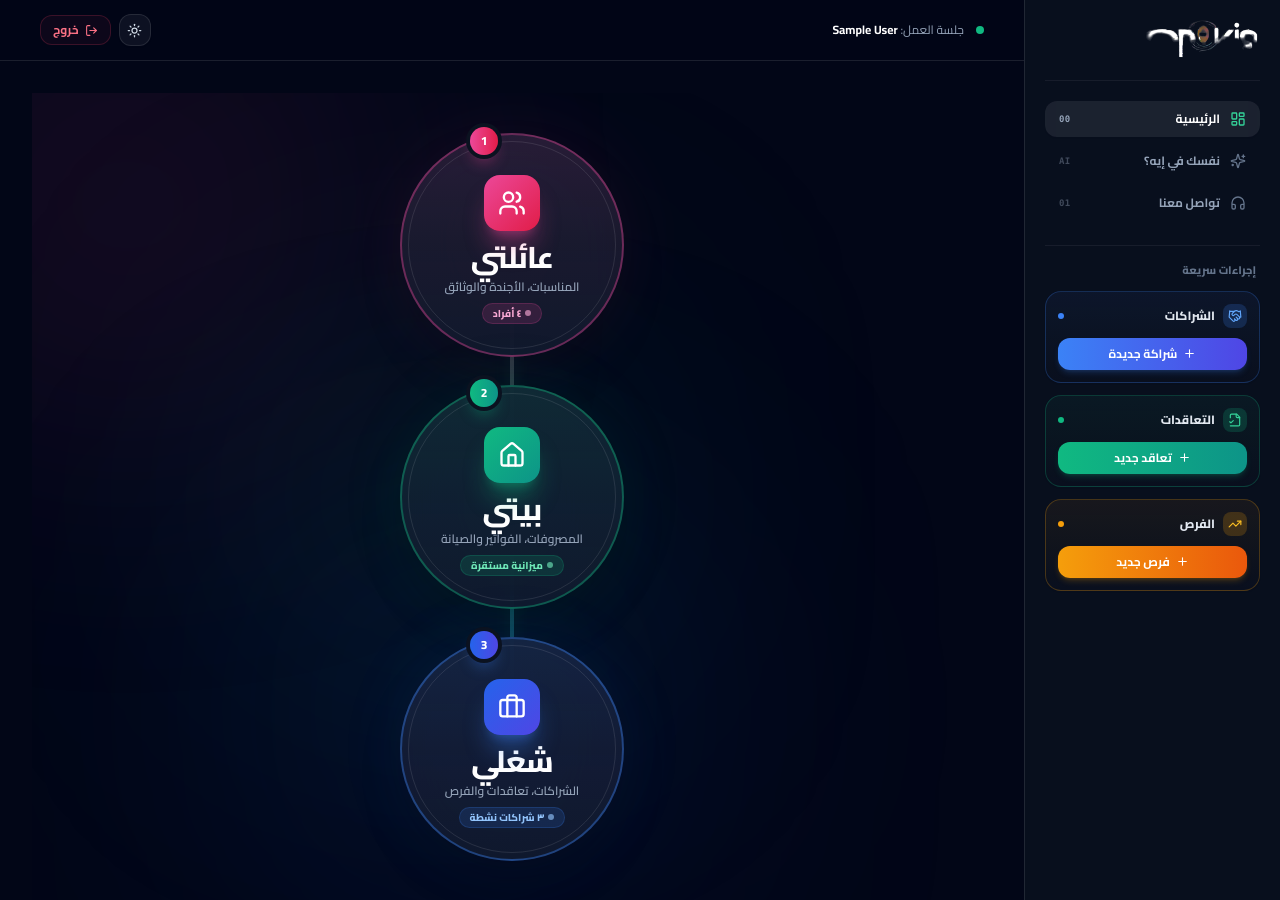
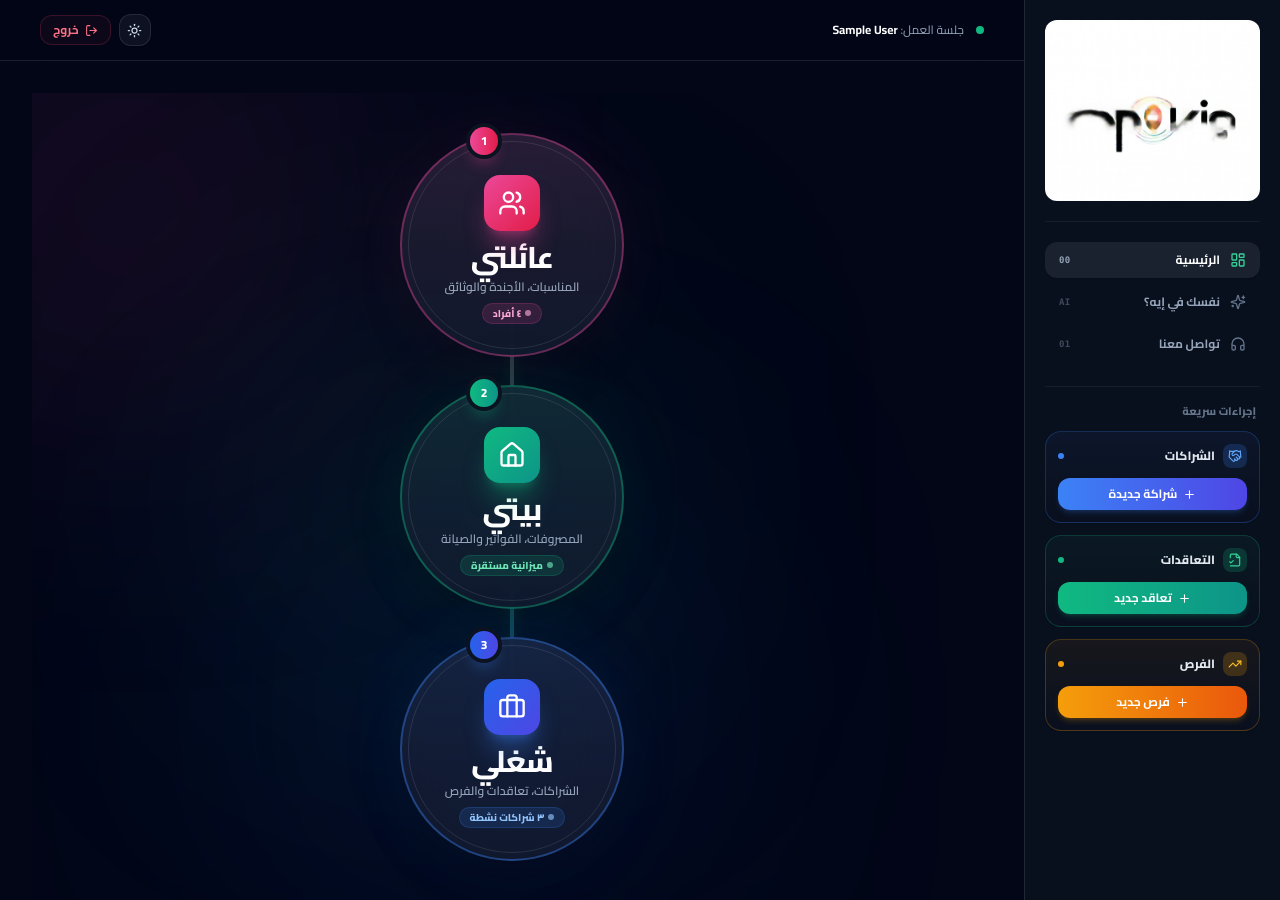
Before and after one commit to aliabdlatif1510-cell/opekia1, a Next.js app: page /dashboard in a window 1280 px wide. Shown: the top 900 px of the page. Built offline with nearby package versions, Linux system fonts and the light colour scheme; sample sign-in values are in the browser's storage.

Commit message:
Fix: Correct logo aspect ratio to prevent squishing

```diff
--- a/app/LoginClient.tsx
+++ b/app/LoginClient.tsx
@@ -2,6 +2,7 @@
 
 import { useState, useEffect, Suspense, type FormEvent } from "react";
 import { useRouter } from "next/navigation";
+import Image from "next/image";
 import { Sparkles, Mail, Lock, Loader2 } from "lucide-react";
 import { supabase, isSupabaseConfigured } from "@/lib/supabase";
 
@@ -100,10 +101,13 @@ function LoginForm() {
       <div className="relative w-full max-w-md">
         <div className="mb-8 text-center">
           <div className="mx-auto mb-4 flex justify-center">
-            <img
-              src="/logo-dark.png"
+            <Image
+              src="/logo.jpg"
               alt="أوبكيا | Opekia"
-              className="h-16 w-auto object-contain drop-shadow-2xl"
+              width={300}
+              height={100}
+              className="object-contain w-auto h-auto mx-auto rounded-2xl"
+              priority
             />
           </div>
           <h1 className="text-3xl font-extrabold text-white">أوبكيا | Opekia</h1>
--- a/app/dashboard/layout.tsx
+++ b/app/dashboard/layout.tsx
@@ -1,6 +1,7 @@
 "use client";
 
 import Link from "next/link";
+import Image from "next/image";
 import { usePathname, useRouter } from "next/navigation";
 import { useEffect, useState, Suspense, type ReactNode } from "react";
 import {
@@ -118,18 +119,13 @@ export default function DashboardLayout({ children }: { children: ReactNode }) {
       <aside className="border-b border-slate-200/80 bg-white/80 p-5 backdrop-blur-xl dark:border-white/10 dark:bg-navy-900/80 md:min-h-screen md:w-64 md:border-b-0 md:border-e">
         {/* Brand Header with Official Logo */}
         <div className="flex items-center justify-between pb-5 border-b border-slate-200/60 dark:border-white/[0.06]">
-          <Link href="/dashboard" className="group flex items-center gap-2">
-            {/* Light Mode Logo */}
-            <img
-              src="/logo.png"
+          <Link href="/dashboard" className="group flex items-center">
+            <Image
+              src="/logo.jpg"
               alt="أوبكيا | Opekia"
-              className="h-10 w-auto max-w-[170px] object-contain block dark:hidden transition-transform duration-300 group-hover:scale-105"
-            />
-            {/* Dark Mode Logo */}
-            <img
-              src="/logo-dark.png"
-              alt="أوبكيا | Opekia"
-              className="h-10 w-auto max-w-[170px] object-contain hidden dark:block transition-transform duration-300 group-hover:scale-105"
+              width={150}
+              height={50}
+              className="object-contain w-auto h-auto rounded-xl"
             />
           </Link>
         </div>
```
